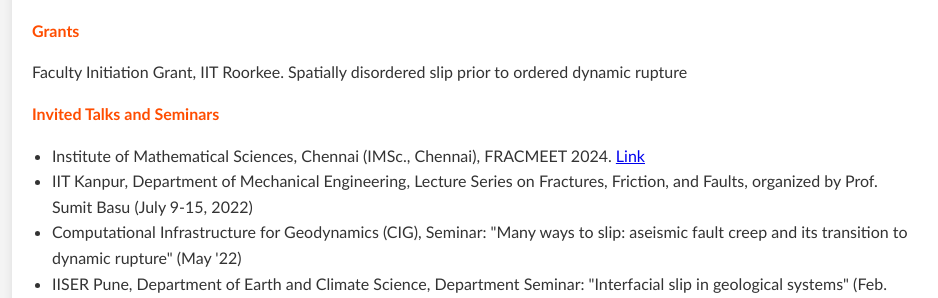
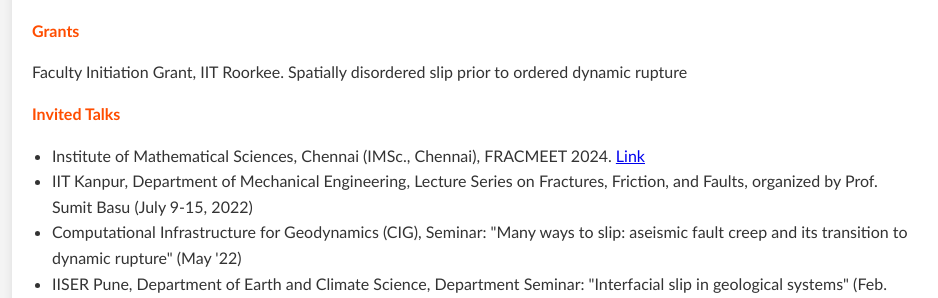
Before and after one commit to RaySohom/q, a Jekyll site: the page index.html, which Jekyll copies as it is, in a window 1280 px wide and 900 px high, scrolled down 883 px. Shown: the part 156-454 px from the top of the window, without its empty margins (8-946 px from the left). Built offline with Jekyll 4.4.1, drawn with Linux system fonts in a browser that asks for light colours; some web fonts are replaced.

Commit message:
Update index.html

```diff
--- a/index.html
+++ b/index.html
@@ -49,7 +49,7 @@
             <p>Faculty Initiation Grant, IIT Roorkee. Spatially disordered slip prior to ordered dynamic rupture</p>
 
 
-<h2>Invited Talks and Seminars</h2>
+<h2>Invited Talks </h2>
 <ul>
     <li>Institute of Mathematical Sciences, Chennai (IMSc., Chennai), FRACMEET 2024. <a href="https://sites.google.com/hyderabad.bits-pilani.ac.in/fracmeet2024/speakers_1?authuser=0">Link</a></li>
     <li>IIT Kanpur, Department of Mechanical Engineering, Lecture Series on Fractures, Friction, and Faults, organized by Prof. Sumit Basu (July 9-15, 2022)</li>
```
